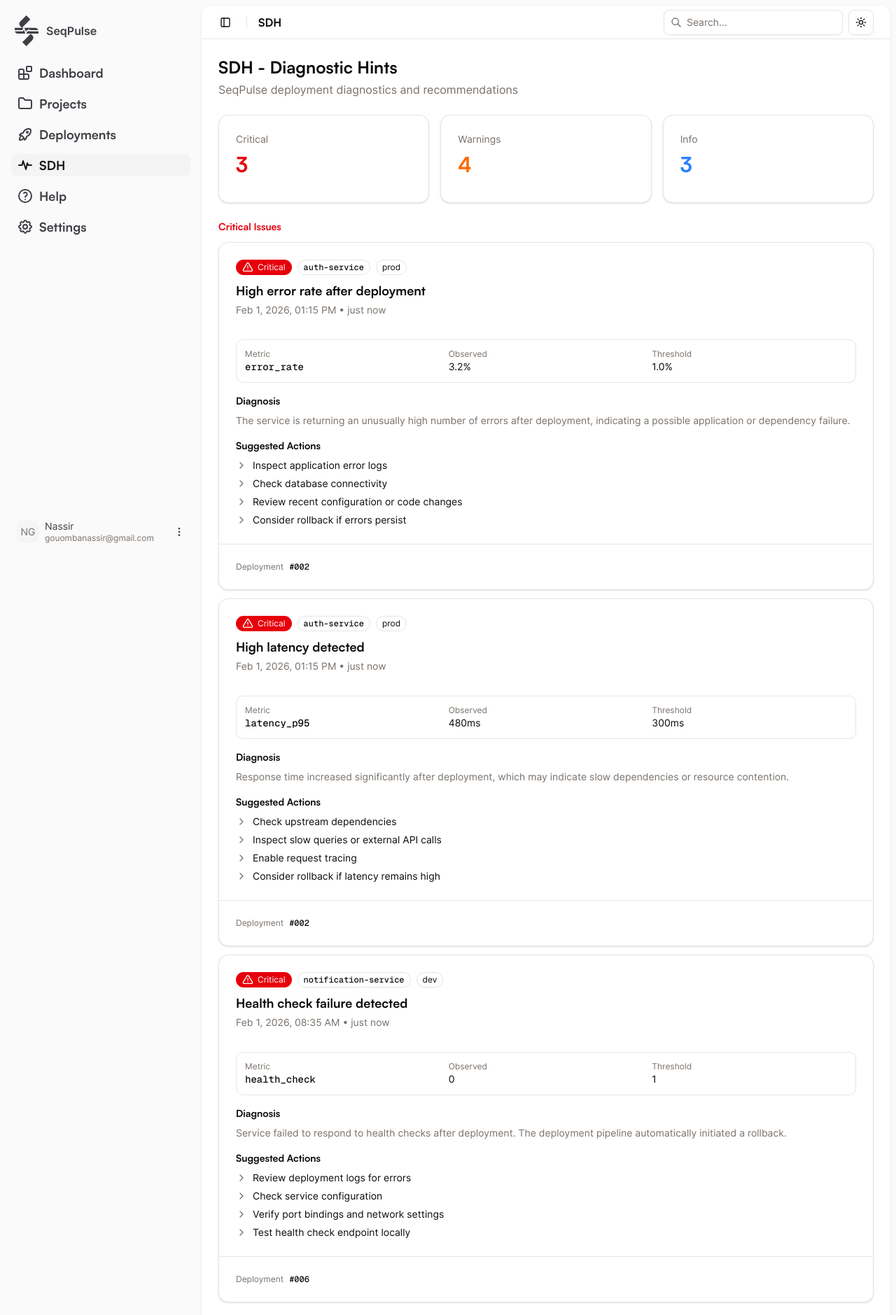
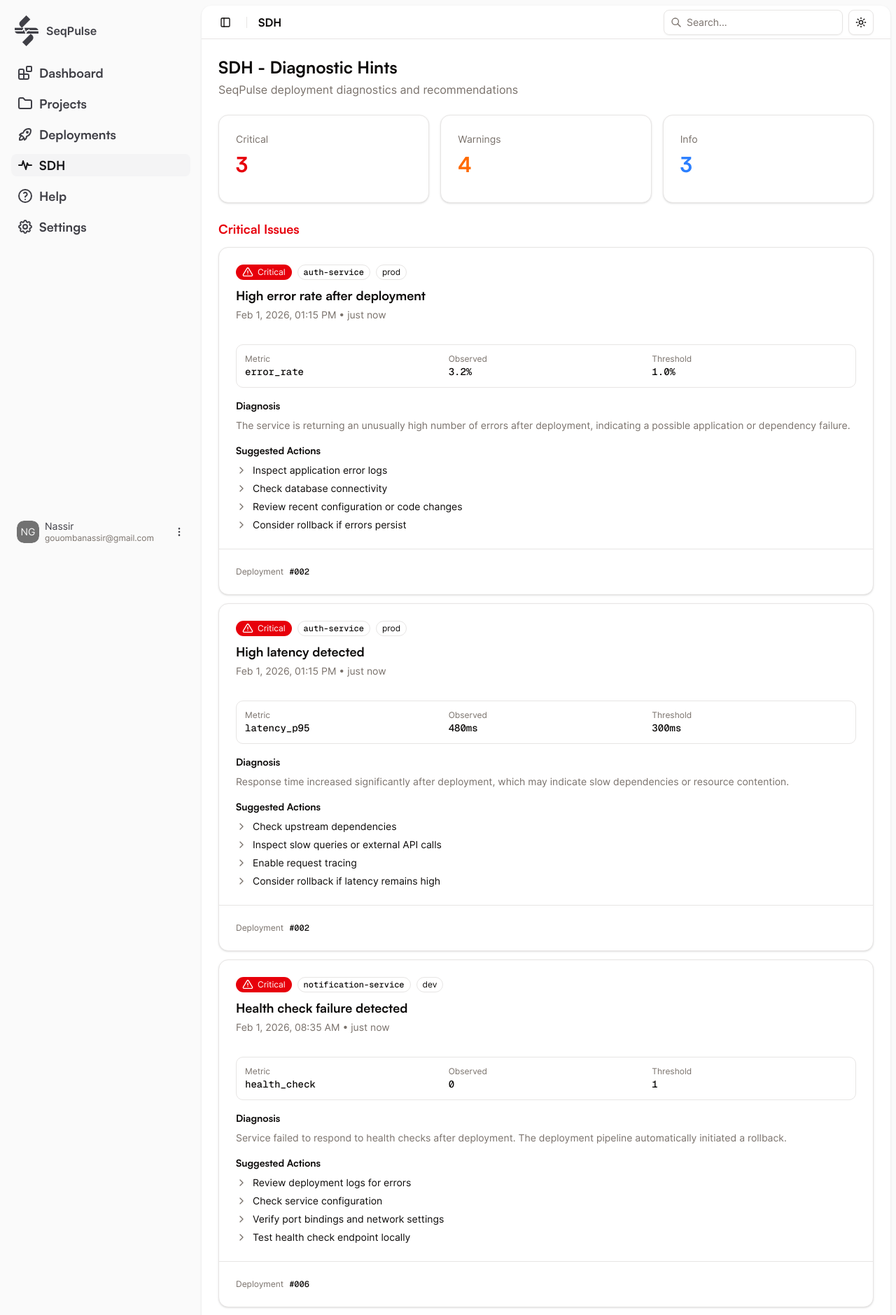
Before and after one commit to Golden7design/SeqPulse, a Next.js app in the folder frontend/: page /dashboard/SDH in a window 1280 px wide. Shown: the top 1879 px of the page at 70% size. Built offline with nearby package versions, Linux system fonts and the light colour scheme.

Commit message:
Fix: Avatar in light and dark mode

```diff
--- a/frontend/app/dashboard/SDH/page.tsx
+++ b/frontend/app/dashboard/SDH/page.tsx
@@ -111,13 +111,13 @@
           </div>
           <div>
             <p className="text-xs text-muted-foreground">Observed</p>
-            <p className="text-sm font-medium">
+            <p className="text-sm font-mono font-medium">
               {formatMetricValue(sdh.observed_value, sdh.metric)}
             </p>
           </div>
           <div>
             <p className="text-xs text-muted-foreground">Threshold</p>
-            <p className="text-sm font-medium">
+            <p className="text-sm font-mono font-medium">
               {formatMetricValue(sdh.threshold, sdh.metric)}
             </p>
           </div>
@@ -192,7 +192,7 @@
         </Card>
         <Card>
           <CardHeader className="pb-3">
-            <CardDescription>Info</CardDescription>
+            <CardDescription >Info</CardDescription>
             <CardTitle className="text-3xl text-blue-500">
               {infoSDH.length}
             </CardTitle>
@@ -204,7 +204,7 @@
       <div className="space-y-4">
         {criticalSDH.length > 0 && (
           <div className="space-y-3">
-            <h2 className="text-sm font-semibold text-destructive">
+            <h2 className="text-[18px] font-semibold text-destructive">
               Critical Issues
             </h2>
             {criticalSDH.map((sdh) => (
@@ -215,7 +215,7 @@
 
         {warningSDH.length > 0 && (
           <div className="space-y-3">
-            <h2 className="text-sm font-semibold text-orange-500">Warnings</h2>
+            <h2 className="text-[18px] font-semibold text-orange-500">Warnings</h2>
             {warningSDH.map((sdh) => (
               <SDHDetailCard key={sdh.id} sdh={sdh} />
             ))}
@@ -224,7 +224,7 @@
 
         {infoSDH.length > 0 && (
           <div className="space-y-3">
-            <h2 className="text-sm font-semibold text-blue-500">
+            <h2 className="text-[18px] font-semibold text-blue-500">
               Informational
             </h2>
             {infoSDH.map((sdh) => (
--- a/frontend/components/nav-user.tsx
+++ b/frontend/components/nav-user.tsx
@@ -49,7 +49,7 @@
               size="lg"
               className="data-[state=open]:bg-sidebar-accent data-[state=open]:text-sidebar-accent-foreground"
             >
-              <Avatar className="h-8 w-8 rounded-lg grayscale">
+              <Avatar className="h-8 w-8 rounded-lg  grayscale">
                 <AvatarImage src={user.avatar} alt={user.name} />
                 <AvatarFallback className="rounded-lg">NG</AvatarFallback>
               </Avatar>
--- a/frontend/components/ui/avatar.tsx
+++ b/frontend/components/ui/avatar.tsx
@@ -46,7 +46,7 @@
     <AvatarPrimitive.Fallback
       data-slot="avatar-fallback"
       className={cn(
-        "bg-muted text-muted-foreground flex size-full items-center justify-center rounded-full text-sm group-data-[size=sm]/avatar:text-xs",
+        "bg-muted-foreground text-muted flex size-full items-center justify-center rounded-full text-sm group-data-[size=sm]/avatar:text-xs",
         className
       )}
       {...props}
```
